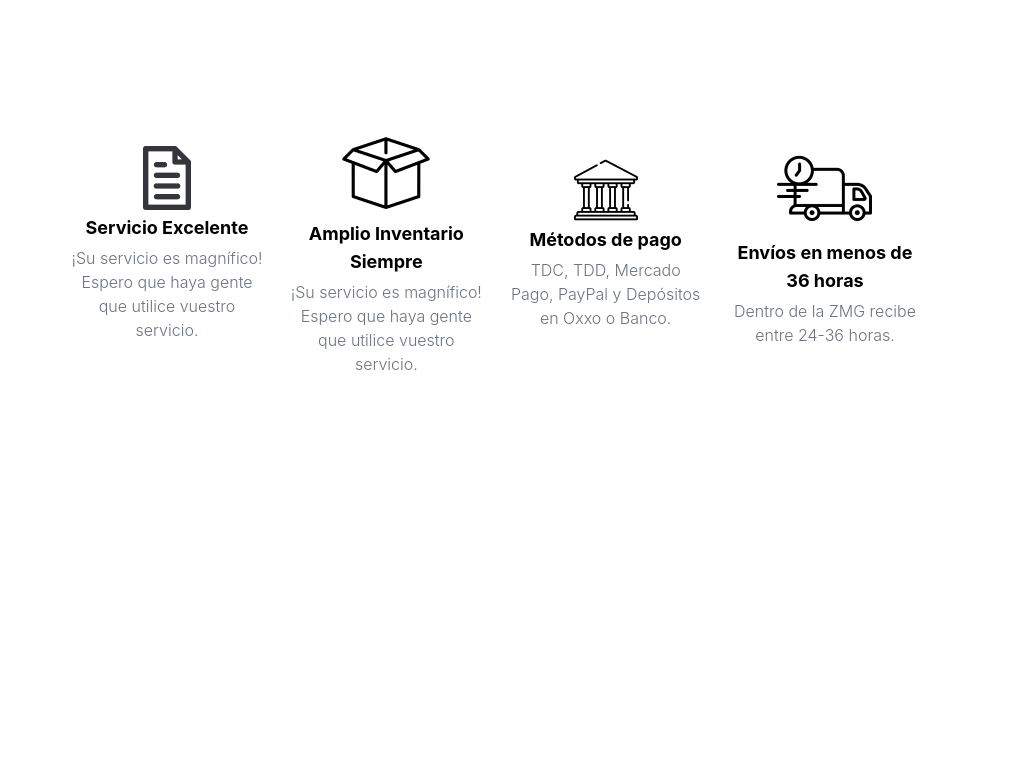
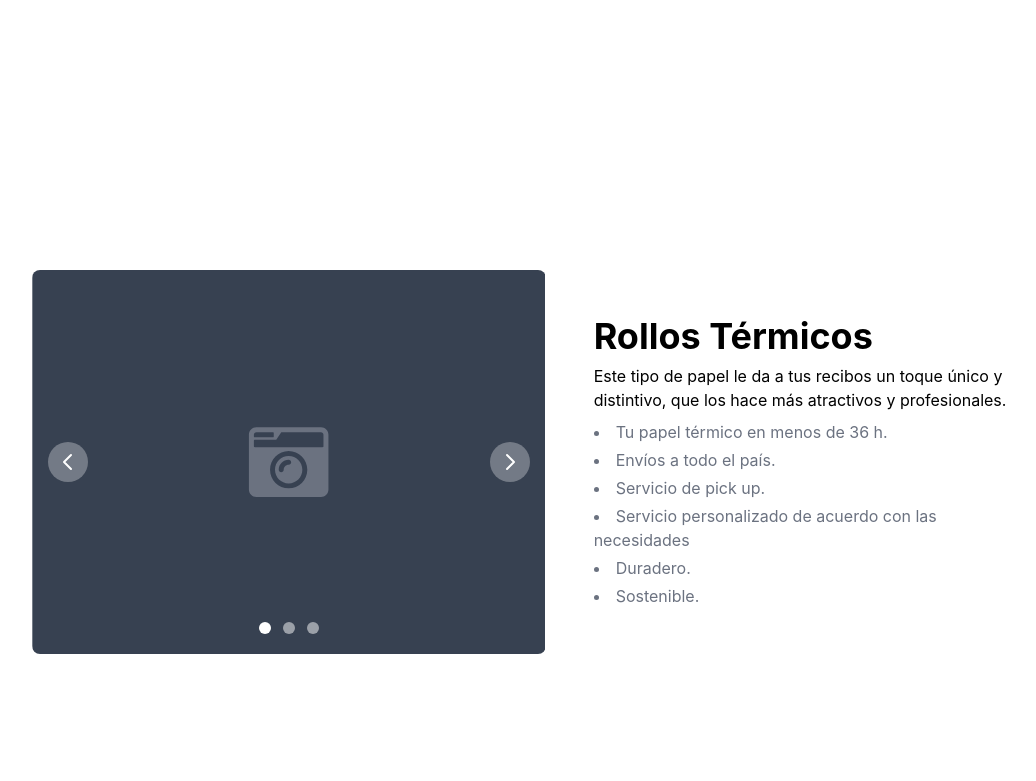
Before and after one commit to vumg-z/Landing-Page-Paper-Company, a website: page src/index.html in a window 1280 px wide. Shown: the part 1520-2301 px from the top of the page, without its empty margins (144-1180 px from the left). Drawn offline with nearby package versions, Linux system fonts and the light colour scheme.

Commit message:
responsive

```diff
--- a/src/index.html
+++ b/src/index.html
@@ -105,9 +105,9 @@
         </div>  -->
 
         <!-- iconos hero -->
-        <div class="w-full row-start-2 col-start-2 row-span-2 col-span-4 grid lg:grid-cols-4 grid-cols-1 grid-rows-4 grid-flow-col gap-6">
+        <div class="w-full row-start-2 col-start-2 row-span-2 col-span-4 grid lg:grid-rows-3 lg:grid-cols-4 grid-cols-1 grid-rows-4 grid-flow-col gap-6">
 
-            <div class="grid justify-items-center lg:row-start-2 lg:col-start-1 grid-cols-1 grid-rows-1 row-start-1">
+            <div class="grid justify-items-center lg:row-start-1 lg:col-start-1 grid-cols-1 grid-rows-1 row-start-1 lg:row-span-2">
 
                 <div class="grid content-center justify-items-center">
                     <div class="place-self-center"> <img src="./img/paper.png" alt=""></div>
@@ -119,7 +119,7 @@
 
                 </div>
             </div>
-            <div class="grid justify-items-center lg:row-start-2 lg:col-start-2 grid-cols-1 grid-rows-1 col-start-1 row-start-2">
+            <div class="grid justify-items-center lg:row-start-1 lg:col-start-2 grid-cols-1 grid-rows-1 col-start-1 row-start-2 lg:row-span-2">
 
                 <div class="grid content-center justify-items-center">
                     <div class="place-self-center"> <img src="./img/caja-del-paquete (3).png" alt=""></div>
@@ -132,7 +132,7 @@
                 </div>
             </div>
 
-            <div class="grid justify-items-center lg:row-start-2 lg:col-start-3 grid-cols-1 grid-rows-1 col-start-1 row-start-3">
+            <div class="grid justify-items-center lg:row-start-1 lg:col-start-3 grid-cols-1 grid-rows-1 col-start-1 row-start-3 lg:row-span-2">
 
                 <div class="grid content-center justify-items-center">
                     <div class="place-self-center"> <img src="./img/bank.png" alt=""></div>
@@ -145,7 +145,7 @@
                 </div>
             </div>
 
-            <div class="grid justify-items-center lg:row-start-2 lg:col-start-4 grid-cols-1 grid-rows-1 col-start-1 row-start-4">
+            <div class="grid justify-items-center lg:row-start-1 lg:col-start-4 grid-cols-1 grid-rows-1 col-start-1 row-start-4 lg:row-span-2">
 
                 <div class="grid content-center justify-items-center">
                     <div class="place-self-center"> <img src="./img/fast-delivery.png" alt=""></div>
@@ -165,7 +165,7 @@
     </div>
 
     <!-- carruseles -->
-    <div class="flex flex-col lg:flex-row justify-center lg:m-32">
+    <div class="flex flex-col lg:flex-row justify-center lg:m-32 lg:mt-16">
 
         <div id="default-carousel" class="w-full z-0 relative max-w-xl lg:mx-12 self-center" data-carousel="static">
             <!-- Carousel wrapper -->
@@ -334,7 +334,7 @@
 
     </div> -->
 
-    <div class="grid grid-cols-1 h-screen lg:h-auto">
+    <div class="grid grid-cols-1 h-screen lg:h-auto lg:mt-60">
 
 
         <div class="w-full row-start-4 col-start-1 row-span-1 col-span-4 grid lg:grid-cols-3 grid-cols-1 lg:grid-rows-1 grid-rows-3 grid-flow-col ">
@@ -491,16 +491,14 @@
 
 
     <!-- call to action -->
-    <div class="h-3/4 grid grid-cols-4 grid-rows-4 grid-flow-col justify-items-center">
+    <div class="h-3/4 grid grid-cols-4 grid-rows-4 grid-flow-col justify-items-center lg:my-32">
 
-        <div class="w-full grid content-center row-start-2 col-start-2 col-span-2">
+        <div class="w-full h-full grid content-center row-start-2 row-span-2  col-start-2 col-span-2">
             <h1 class="text-5xl font-extrabold dark:text-white text-center my-5"> Rollos, rollos y más rollos. </h2>
                 <p class="mb-3 font-light text-center text-gray-500 dark:text-gray-400">Nosotros nos encargamos</p>
                 <button type="button" id="button_products"
                     class="place-self-center text-white bg-green-700  focus:ring-4 focus:outline-none focus:ring-blue-300 font-medium rounded-lg text-sm px-5 py-2.5 text-center mr-3 md:mr-0 dark:bg-blue-600 dark:hover:bg-blue-700 dark:focus:ring-blue-800">Whatsapp</button>
         </div>
-
-
 
     </div>
 
```
Also changed, not shown: dist/output.css.
